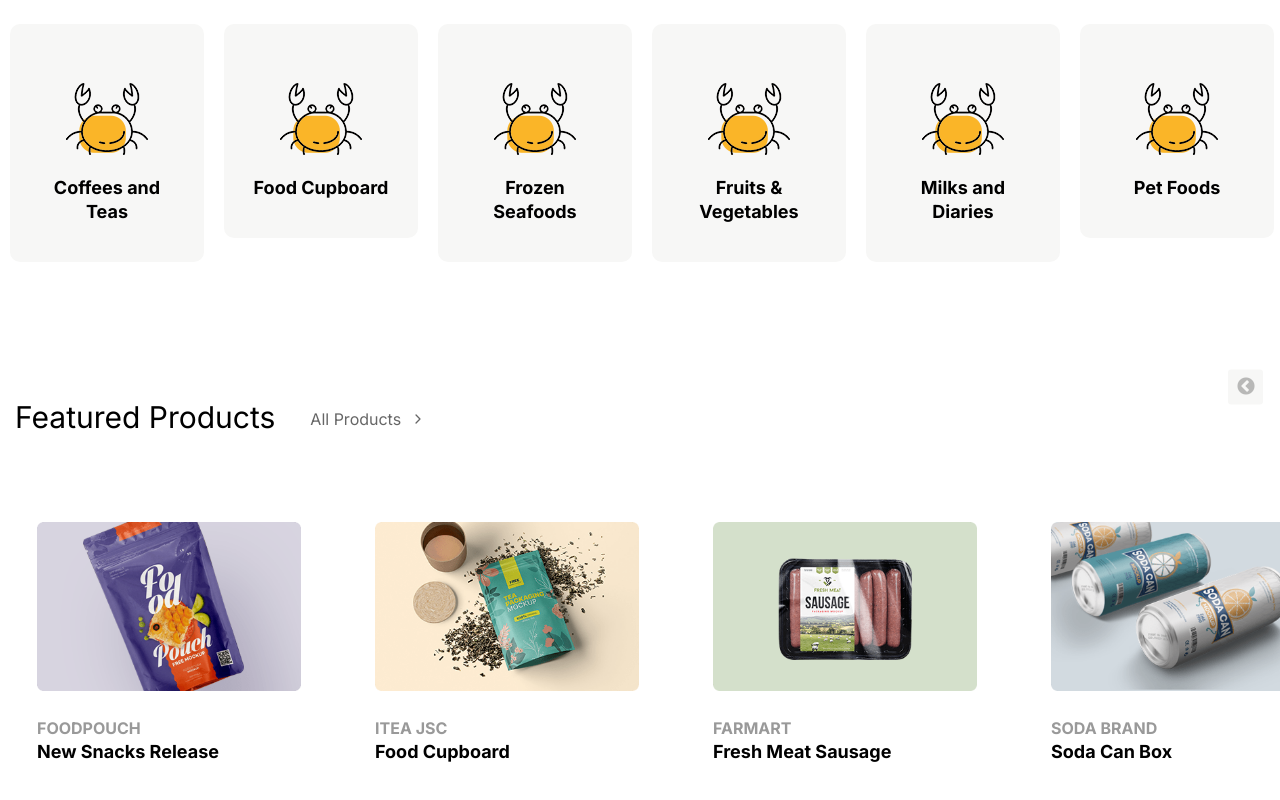
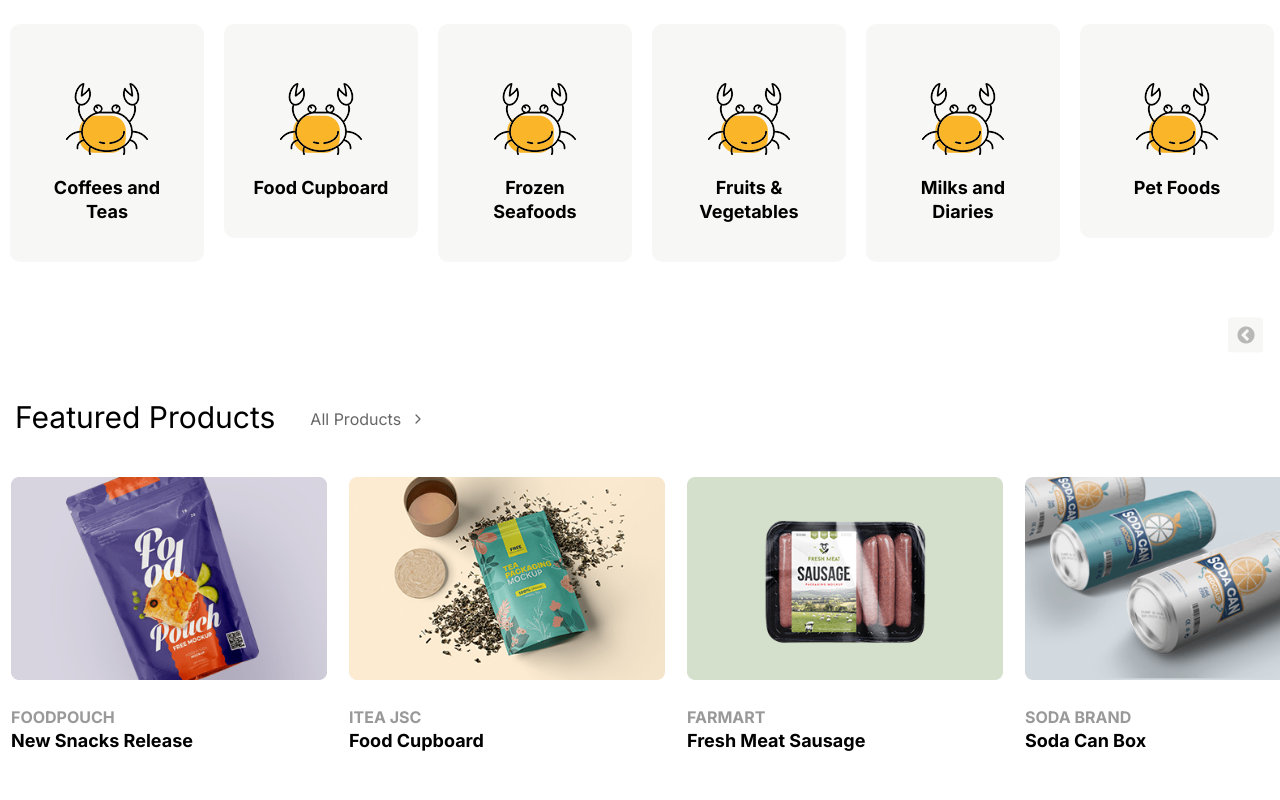
Before and after one commit to Ilesanmi-Erioluwa-Victor/hollyway_front, a Next.js app: page / in a window 1280 px wide. Shown: the part 968-1768 px from the top of the page. Built offline with nearby package versions, Linux system fonts and the light colour scheme.

Commit message:
done working on features

```diff
--- a/src/components/Features.tsx
+++ b/src/components/Features.tsx
@@ -62,7 +62,7 @@ const Features = () => {
         <article className='md:w-full flex relative'>
           <div className='p-[0.625rem] flex relative content-start w-full flex-wrap'>
             <div className='w-full'>
-              <div className='pb-[2.8125rem] justify-start flex items-center'>
+              <div className=' justify-start flex items-center'>
                 <h3 className='text-[1.875rem] leading-[1rem]'>
                   Featured Products
                 </h3>
@@ -84,13 +84,13 @@ const Features = () => {
                     className='cat'
                   >
                     {category.map((cat) => (
-                      <li
+                      <div
                         key={cat.id}
-                        className=' w-[139px] px-[10px]'
+                        className=''
                       >
                         <Link
                           href={'/about'}
-                          className=' rounded-[0.625rem] p-[2.875rem_1.6875rem_2.375rem_1.6875rem] flex items-start flex-col'
+                          className=' rounded-[0.625rem] p-[2.875rem_.6875rem_2.375rem_.6875rem] flex items-start flex-col hover:text-yellow-500 transition-all'
                         >
                           <span className=' block'>
                             <Image
@@ -107,7 +107,7 @@ const Features = () => {
                             </span>
                           </span>
                         </Link>
-                      </li>
+                      </div>
                     ))}
                   </Slider>
                 </div>
```
